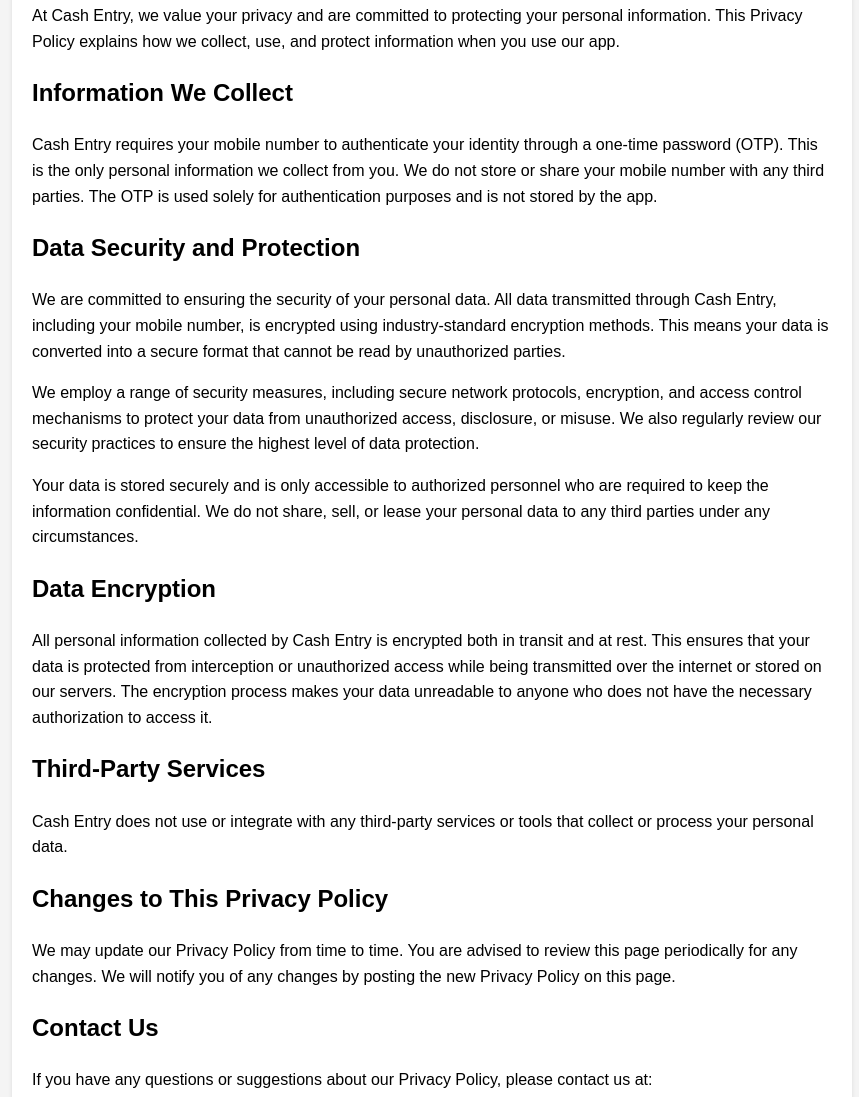
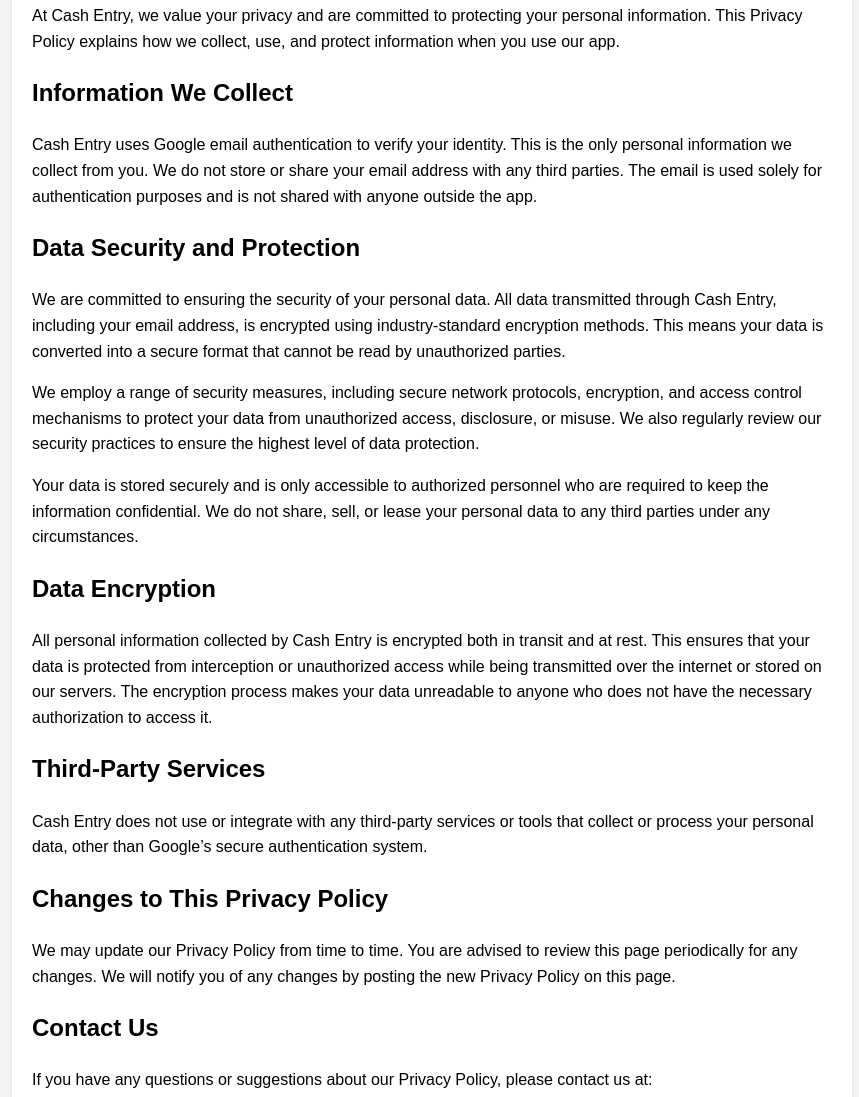
Before and after one commit to hkmonumeena/cash_entry_backend, a website: page public/privacy_policy.html in a window 1280 px wide. Shown: the part 131-1228 px from the top of the page, without its empty margins (208-1067 px from the left). Drawn offline with Linux system fonts and the light colour scheme.

Commit message:
filters added bugs fixed

```diff
--- a/public/privacy_policy.html
+++ b/public/privacy_policy.html
@@ -33,11 +33,11 @@
         </p>
         <h2>Information We Collect</h2>
         <p>
-            Cash Entry requires your mobile number to authenticate your identity through a one-time password (OTP). This is the only personal information we collect from you. We do not store or share your mobile number with any third parties. The OTP is used solely for authentication purposes and is not stored by the app.
+            Cash Entry uses Google email authentication to verify your identity. This is the only personal information we collect from you. We do not store or share your email address with any third parties. The email is used solely for authentication purposes and is not shared with anyone outside the app.
         </p>
         <h2>Data Security and Protection</h2>
         <p>
-            We are committed to ensuring the security of your personal data. All data transmitted through Cash Entry, including your mobile number, is encrypted using industry-standard encryption methods. This means your data is converted into a secure format that cannot be read by unauthorized parties.
+            We are committed to ensuring the security of your personal data. All data transmitted through Cash Entry, including your email address, is encrypted using industry-standard encryption methods. This means your data is converted into a secure format that cannot be read by unauthorized parties.
         </p>
         <p>
             We employ a range of security measures, including secure network protocols, encryption, and access control mechanisms to protect your data from unauthorized access, disclosure, or misuse. We also regularly review our security practices to ensure the highest level of data protection.
@@ -51,7 +51,7 @@
         </p>
         <h2>Third-Party Services</h2>
         <p>
-            Cash Entry does not use or integrate with any third-party services or tools that collect or process your personal data.
+            Cash Entry does not use or integrate with any third-party services or tools that collect or process your personal data, other than Google’s secure authentication system.
         </p>
         <h2>Changes to This Privacy Policy</h2>
         <p>
```
